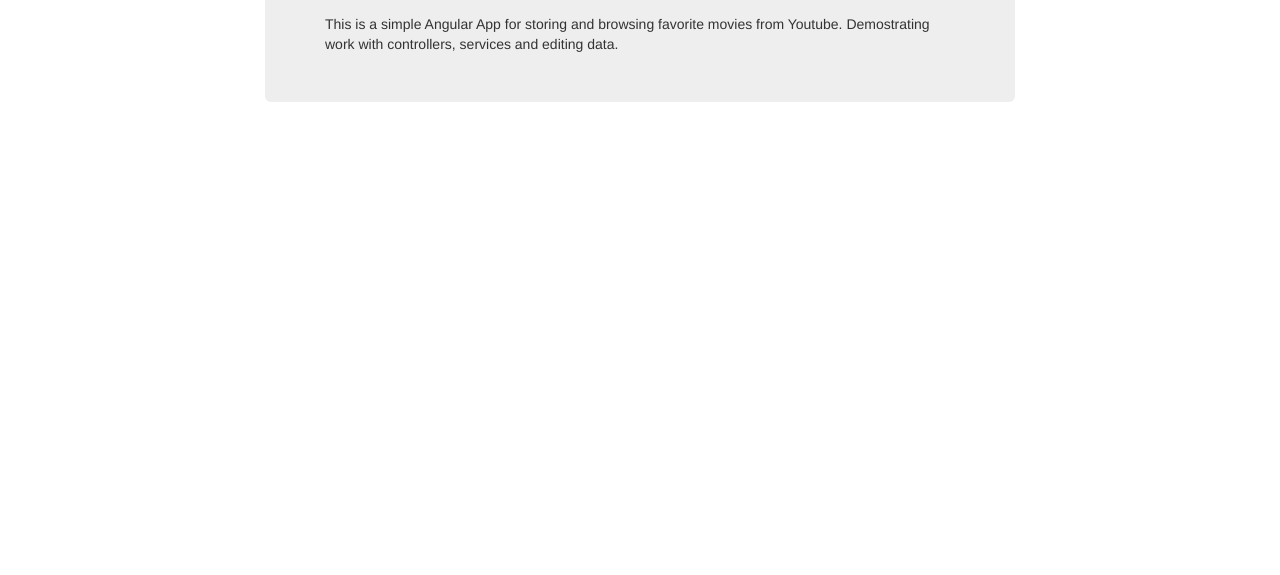
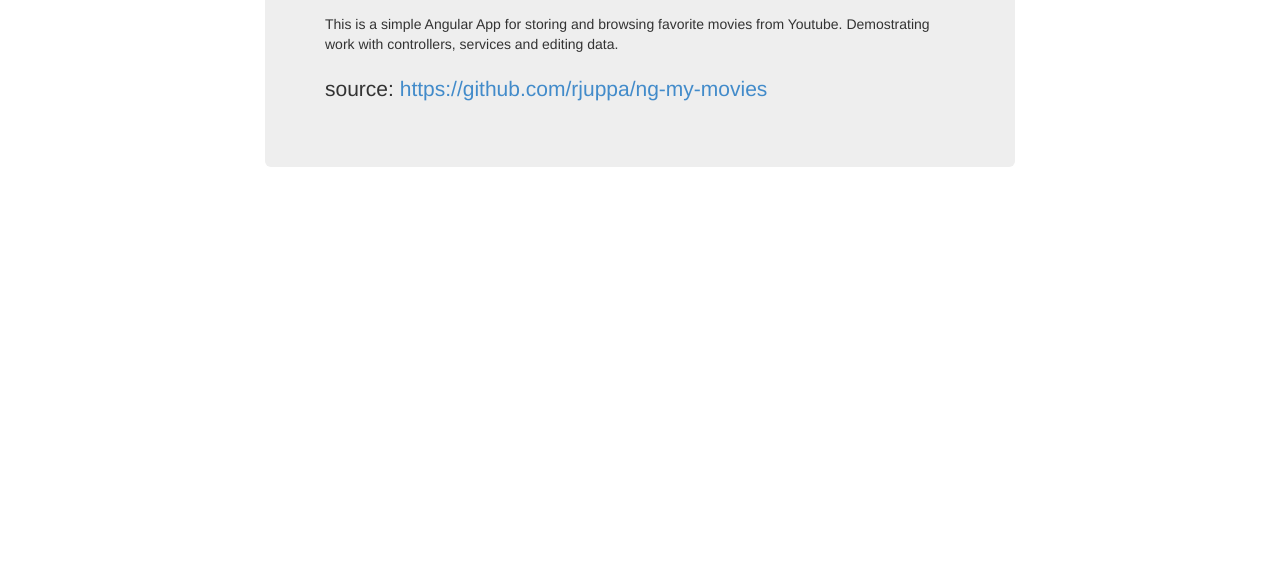
Before and after one commit to rjuppa/rjuppa.github.io, a website: page app/index.html at #/about in a window 1280 px wide. Shown: the part 225-800 px from the top of the page. Drawn offline with Linux system fonts and the light colour scheme.

Commit message:
add link to source

```diff
--- a/app/about/about.html
+++ b/app/about/about.html
@@ -5,6 +5,10 @@
         <br/>
         This is a simple Angular App for storing and browsing favorite movies from Youtube.
         Demostrating work with controllers, services and editing data.
+        <br/><br/>
+        <p>
+            source: <a href="https://github.com/rjuppa/ng-my-movies" target="_blank">https://github.com/rjuppa/ng-my-movies</a>
+        </p>
     </div>
 </div>
 
```
